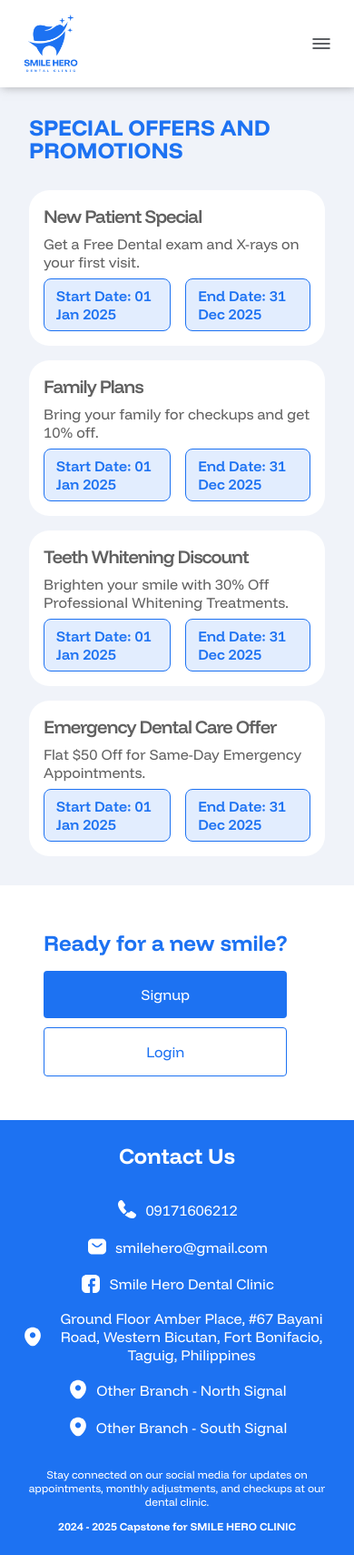
After one commit to Fahatmah/smile_hero_clinic, a PHP site: page /promotions.php in a window 390 px wide. The commit adds this page. Shown: the whole page at 91% size. Run offline with PHP 8.4, Linux system fonts and the light colour scheme; data comes from the database, SQL or seed files in the repository; both versions use the stored data as it was after the commit; data that the repository does not hold is empty.

Commit message:
feat: add promotions page
- add user side (responsive)
- add admin side
- add function to display promotions page either empty or not
- updated database

```diff
--- a/nav.php
+++ b/nav.php
@@ -1,4 +1,20 @@
-<?php $current_page = basename($_SERVER['PHP_SELF']); ?>
+<?php
+include_once "includes/dbh.inc.php";
+function isPromotionsTableEmpty($conn) {
+    $query = "SELECT COUNT(*) FROM promotions_info";
+    $result = mysqli_query($conn, $query);
+    $row = mysqli_fetch_row($result);
+    return $row[0] == 0;
+}
+
+$show_promotions = !isPromotionsTableEmpty($conn);
+
+// try mo insert to sa sql ng promotions_info
+//  INSERT INTO promotions_info (title, description, start_date, end_date, discount_percentage) VALUES ('New Patient Special', 'Get a Free Dental exam and X-rays on your first visit.', '2025-01-01', '2025-12-31', NULL), ('Family Plans', 'Bring your family for checkups and get 10% off.', '2025-01-01', '2025-12-31', 10.00), ('Teeth Whitening Discount', 'Brighten your smile with 30% Off Professional Whitening Treatments.', '2025-01-01', '2025-12-31', 30.00), ('Emergency Dental Care Offer', 'Flat $50 Off for Same-Day Emergency Appointments.', '2025-01-01', '2025-12-31', NULL);
+
+
+$current_page = basename($_SERVER['PHP_SELF']);
+?>
 
 <nav class="nav landing-page">
   <div class="nav-container">
@@ -22,9 +38,22 @@
           <li <?php echo ($current_page == 'about.php') ? 'class="active__link"' : ''; ?>>
             <a href="./about.php">About</a>
           </li>
-          <li <?php echo ($current_page == 'services.php') ? 'class="active__link"' : ''; ?>>
-            <a href="./services.php">Services</a>
+
+          <li class="dropdown <?php echo ($current_page == 'services.php' || ($current_page == 'promotions.php' && $show_promotions)) ? 'active__link' : ''; ?>">
+            <a href="#" class="dropdown-toggle">Offers</a>
+            <ul class="dropdown-menu">
+              <li <?php echo ($current_page == 'services.php') ? 'class="active__link"' : ''; ?>>
+                <a href="./services.php">Services</a>
+              </li>
+
+              <?php if ($show_promotions): ?>
+                <li <?php echo ($current_page == 'promotions.php') ? 'class="active__link"' : ''; ?>>
+                  <a href="./promotions.php">Promotions</a>
+                </li>
+              <?php endif; ?>
+            </ul>
           </li>
+
         </div>
 
         <div class="form-links">
--- /dev/null
+++ b/promotions.php
@@ -0,0 +1,112 @@
+<?php
+include_once "includes/dbh.inc.php";
+?>
+
+<!DOCTYPE html>
+<html lang="en">
+<s>
+  <meta charset="UTF-8">
+  <meta name="viewport" content="width=device-width, initial-scale=1.0">
+  <link rel="shortcut icon" href="./assets/logos/logo-blue.png" type="image/x-icon">
+  <title>Promotions | Smile Hero Clinic</title>
+  <link rel="stylesheet" href="src/dist/styles.css" />
+
+  <style>
+    .promotion-duration {
+      display: flex;
+      align-items: center;
+      justify-content: flex-start;
+      gap: 1rem;
+    }
+
+    .promotion-duration > * {
+      font-weight: 600;
+      color: #1d72f2;
+      padding: 0.5rem 0.8rem;
+      border-radius: 0.5rem;
+      border: 1px solid #1d72f2;
+      background: #1d72f220;
+    }
+
+    /* .promotion-duration .start-date {
+
+    } */
+  </style>
+</s>
+<body class="homepage">
+  <main class="promotions-page">
+    <?php include("nav.php"); ?>
+
+    <header>
+      <div class="texts-container">
+
+        <h1>Special Offers and Promotions</h1>
+
+        <div class="cards-container">
+          <div class="card">
+            <p class="header">New Patient Special</p>
+            <p class="description">Get a Free Dental exam and X-rays on your first visit.</p>
+
+            <div class="promotion-duration">
+              <p class="start-date">Start Date: 2025-01-01</p>
+              <p class="end-date">End Date: 2025-12-31</p>
+            </div>
+          </div>
+
+          <div class="card">
+            <p class="header">Family Plans</p>
+            <p class="description">Bring your family for checkups and get 10% off.</p>
+
+            <div class="promotion-duration">
+              <p class="start-date">Start Date: 2025-01-01</p>
+              <p class="end-date">End Date: 2025-12-31</p>
+            </div>
+          </div>
+
+          <div class="card">
+            <p class="header">Teeth Whitening Discount</p>
+            <p class="description">Brighten your smile with 30% Off Professional Whitening Treatments.</p>
+
+            <div class="promotion-duration">
+              <p class="start-date">Start Date: 2025-01-01</p>
+              <p class="end-date">End Date: 2025-12-31</p>
+            </div>
+          </div>
+
+          <div class="card">
+            <p class="header">Emergency Dental Care Offer</p>
+            <p class="description">Flat $50 Off for Same-Day Emergency Appointments.</p>
+
+            <div class="promotion-duration">
+              <p class="start-date">Start Date: 2025-01-01</p>
+              <p class="end-date">End Date: 2025-12-31</p>
+            </div>
+          </div>
+        </div>
+      </div>
+    </header>
+  </main>
+
+  <?php include("footer.php"); ?>
+</body>
+<script src="./js/nav.js"></script>
+<script>
+    // Function to format date to "01 Jan 2025" format
+    function formatDate(dateString) {
+      const date = new Date(dateString);
+      const options = { day: '2-digit', month: 'short', year: 'numeric' };
+      return date.toLocaleDateString('en-GB', options); // 'en-GB' for "01 Jan 2025" format
+    }
+
+    // Convert all start and end dates
+    document.querySelectorAll('.start-date').forEach(function(element) {
+      const originalDate = element.textContent.replace('Start Date: ', '').trim();
+      element.textContent = 'Start Date: ' + formatDate(originalDate);
+    });
+
+    document.querySelectorAll('.end-date').forEach(function(element) {
+      const originalDate = element.textContent.replace('End Date: ', '').trim();
+      element.textContent = 'End Date: ' + formatDate(originalDate);
+    });
+  </script>
+</html>
--- a/scss/components/landing_page/_navigation.scss
+++ b/scss/components/landing_page/_navigation.scss
@@ -84,6 +84,39 @@
               text-decoration: underline;
             }
           }
+
+          &.dropdown {
+            position: relative;
+
+            .dropdown-toggle {
+              cursor: pointer;
+            }
+
+            .dropdown-menu {
+              display: none;
+              position: absolute;
+              left: 0;
+              top: 100%;
+              background: var(--ntrl-clr-100);
+              list-style: none;
+              box-shadow: 0 4px 6px rgba(0, 0, 0, 0.1);
+              border-radius: 0.5rem;
+
+              li {
+                padding: 10px 20px;
+
+                a {
+                  text-decoration: none;
+                  color: var(--ntrl-clr-300);
+                }
+              }
+            }
+
+            &:hover .dropdown-menu {
+              display: block;
+            }
+          }
+
           a {
             @include display-flex($x: flex-start);
             width: 100%;
--- /dev/null
+++ b/scss/components/landing_page/_promotions.scss
@@ -0,0 +1,77 @@
+@use '../../abstracts' as *;
+.homepage {
+  [class*='-page'] {
+    header {
+      .texts-container {
+        width: 100%;
+        align-self: flex-start;
+        @include display-flex($dir: column, $gap: 2rem, $y: flex-start);
+        // padding: 2rem;
+
+        & > * {
+          @include display-flex($dir: column, $y: flex-start);
+        }
+
+        h1 {
+          font-size: 1.5rem;
+          font-size: clamp(1.5rem, 0.6197rem + 3.7559vw, 4rem);
+          font-weight: 900;
+          color: var(--pr-clr-300);
+          text-transform: uppercase;
+          line-height: 1;
+        }
+
+        .cards-container {
+          display: grid;
+          grid-template-columns: repeat(auto-fit, minmax(250px, 1fr));
+          grid-gap: 1rem;
+          width: 100%;
+
+          .card {
+            @include display-flex($dir: column, $gap: 0.5rem, $y: flex-start);
+            width: 100%;
+            padding: 1rem;
+            border-radius: 1.4rem;
+            background-color: var(--ntrl-clr-100);
+
+            .header {
+              font-size: 1.25rem;
+              font-size: clamp(1.25rem, 0.9859rem + 1.1268vw, 2rem);
+              font-weight: 600;
+              color: var(--ntrl-clr-300);
+              letter-spacing: -1px;
+            }
+
+            .description {
+              font-size: clamp(1rem, 0.912rem + 0.3756vw, 1.25rem);
+              color: var(--ntrl-clr-300);
+            }
+          }
+        }
+      }
+    }
+  }
+}
+
+@media screen and (min-width: 75rem) {
+  .promotions-page {
+    header {
+      .texts-container {
+        padding-block: 8rem !important;
+        padding-inline: 0 !important;
+
+        .cards-container {
+          grid-template-columns: repeat(
+            auto-fit,
+            minmax(500px, 1fr)
+          ) !important;
+
+          .card {
+            gap: 1rem !important;
+            padding: 1.5rem !important;
+          }
+        }
+      }
+    }
+  }
+}
--- a/scss/styles.scss
+++ b/scss/styles.scss
@@ -19,6 +19,7 @@
 @use 'components/landing_page/about';
 @use 'components/landing_page/branches';
 @use 'components/landing_page/services';
+@use 'components/landing_page/promotions';
 @use 'components/landing_page/testimonials';
 @use 'components/landing_page/homepage-footer';
 
```
Also changed, not shown: admin/edit-lp-promotions.php (added, +181 -0 lines), database/smile_hero_clinic.sql (+31 -2 lines), src/dist/styles.css, 1 other file.
